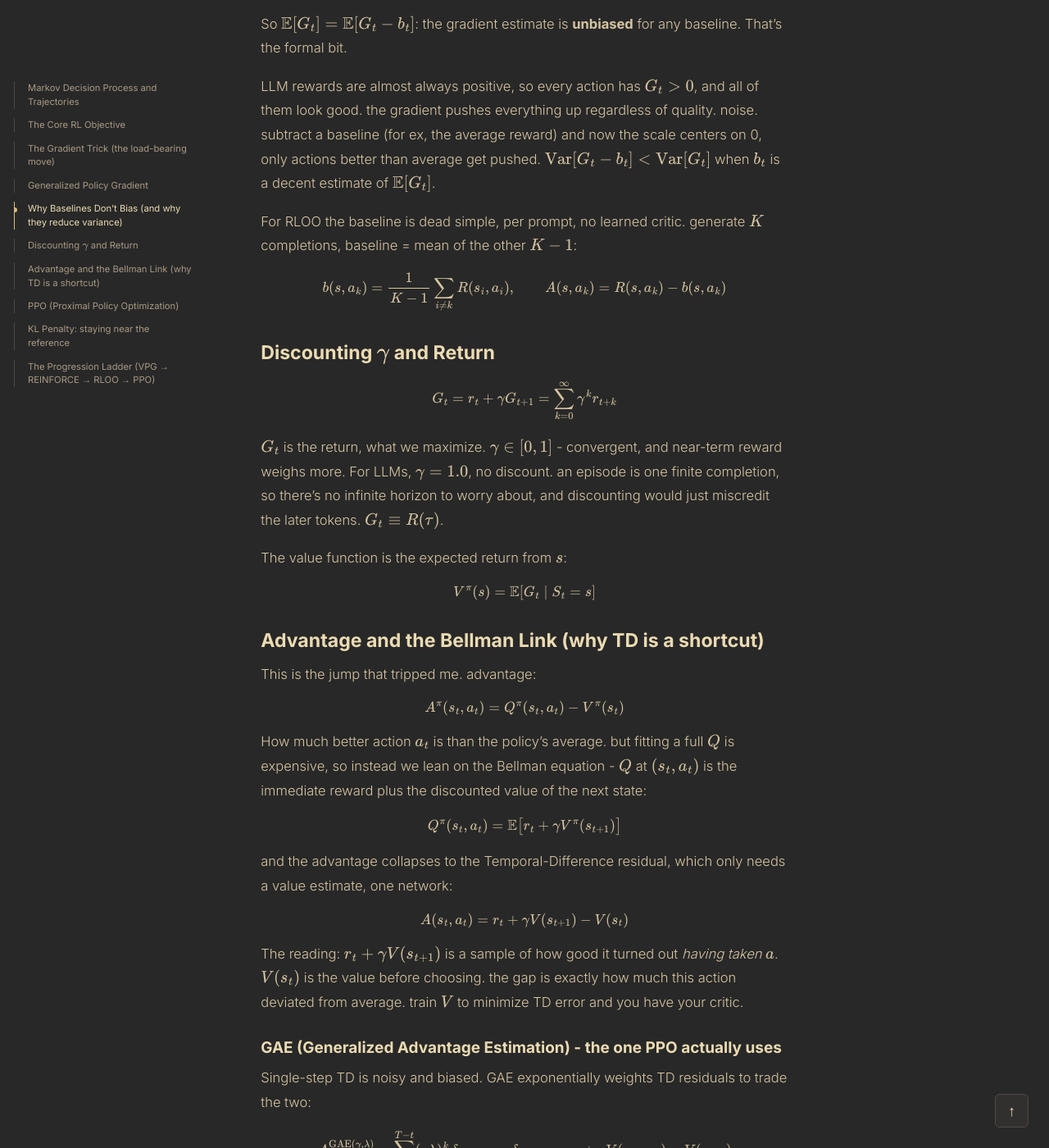
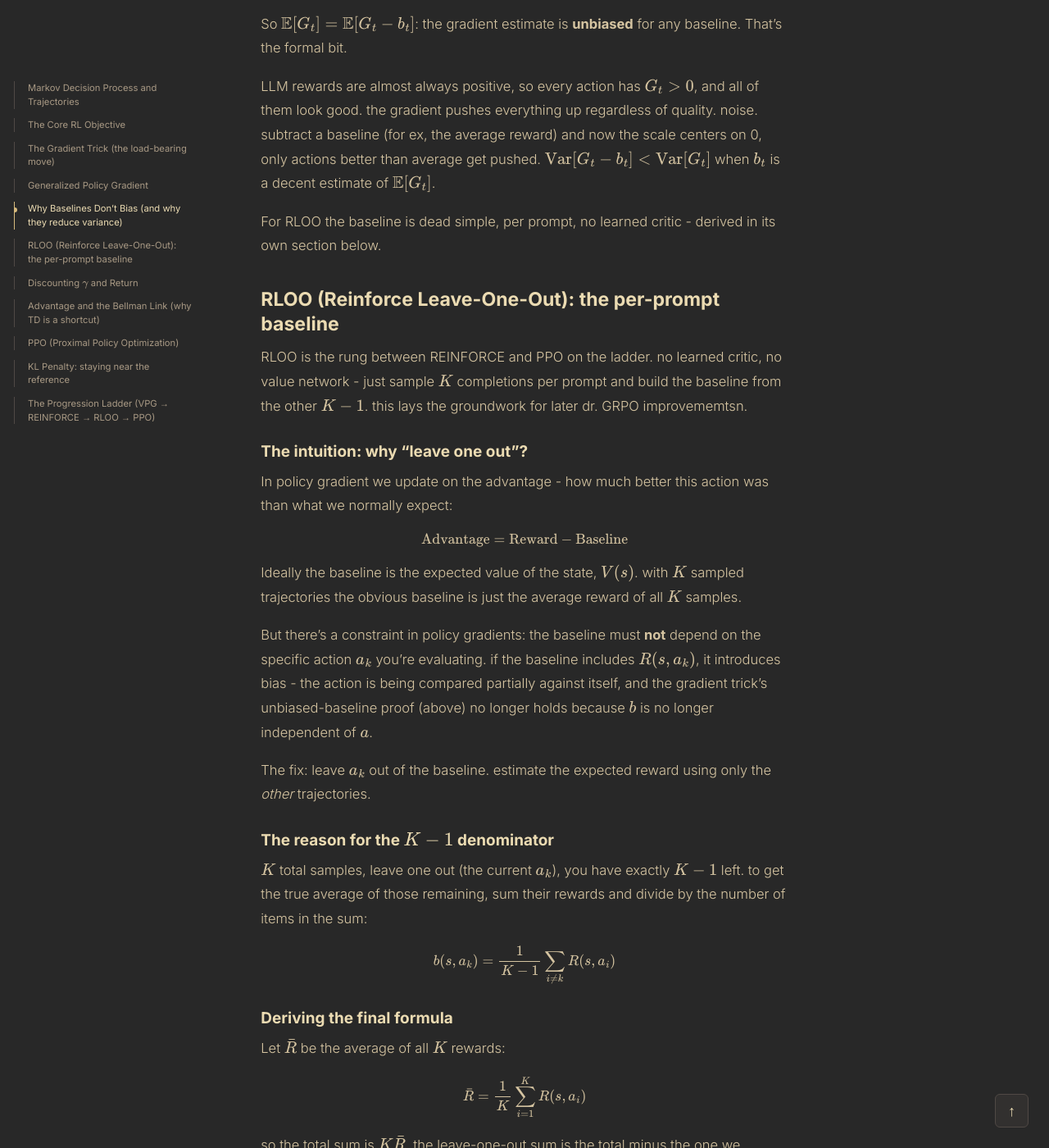
Before and after one commit to elrensmin/elrensmin.github.io, a Jekyll site: the page built from _writing/RL-notes.md, in a window 1280 px wide and 1400 px high, scrolled down 4026 px. Shown: the whole window at 82% size. Built offline with Jekyll 4.4.1, drawn with Linux system fonts in a browser that asks for light colours; some of the changed text lies outside the part shown.

Commit message:
rope notes

```diff
--- a/_writing/RL-notes.md
+++ b/_writing/RL-notes.md
@@ -5,7 +5,7 @@ description: rl basics notes for later recall
 tags: [RL, notes]
 ---
 
-I've mostly just pasted ny notes here so I didn't bother to change the eq number from my notes..
+I've mostly just pasted ny notes from reading [policy-gradients](https://rlhfbook.com/c/06-policy-gradients) here so I didn't bother to change the eq number from my notes..
 
 ## Markov Decision Process and Trajectories
 
@@ -126,9 +126,61 @@ So $\mathbb{E}[G_t] = \mathbb{E}[G_t - b_t]$: the gradient estimate is **unbiase
 
 LLM rewards are almost always positive, so every action has $G_t > 0$, and all of them look good. the gradient pushes everything up regardless of quality. noise. subtract a baseline (for ex, the average reward) and now the scale centers on 0, only actions better than average get pushed. $\mathrm{Var}[G_t - b_t] < \mathrm{Var}[G_t]$ when $b_t$ is a decent estimate of $\mathbb{E}[G_t]$.
 
-For RLOO the baseline is dead simple, per prompt, no learned critic. generate $K$ completions, baseline = mean of the other $K-1$:
+For RLOO the baseline is dead simple, per prompt, no learned critic - derived in its own section below.
 
-$$b(s, a_k) = \frac{1}{K-1}\sum_{i\ne k} R(s_i, a_i), \qquad A(s,a_k) = R(s,a_k) - b(s,a_k)$$
+## RLOO (Reinforce Leave-One-Out): the per-prompt baseline
+
+RLOO is the rung between REINFORCE and PPO on the ladder. no learned critic, no value network - just sample $K$ completions per prompt and build the baseline from the other $K-1$. this lays the groundwork for later dr. GRPO improvememtsn.
+
+### The intuition: why "leave one out"?
+
+In policy gradient we update on the advantage - how much better this action was than what we normally expect:
+
+$$\text{Advantage} = \text{Reward} - \text{Baseline}$$
+
+Ideally the baseline is the expected value of the state, $V(s)$. with $K$ sampled trajectories the obvious baseline is just the average reward of all $K$ samples.
+
+But there's a constraint in policy gradients: the baseline must **not** depend on the specific action $a_k$ you're evaluating. if the baseline includes $R(s, a_k)$, it introduces bias - the action is being compared partially against itself, and the gradient trick's unbiased-baseline proof (above) no longer holds because $b$ is no longer independent of $a$.
+
+The fix: leave $a_k$ out of the baseline. estimate the expected reward using only the *other* trajectories.
+
+### The reason for the $K-1$ denominator
+
+$K$ total samples, leave one out (the current $a_k$), you have exactly $K-1$ left. to get the true average of those remaining, sum their rewards and divide by the number of items in the sum:
+
+$$b(s,a_k) = \frac{1}{K-1} \sum_{i \neq k} R(s,a_i)$$
+
+### Deriving the final formula
+
+Let $\bar{R}$ be the average of all $K$ rewards:
+
+$$\bar{R} = \frac{1}{K} \sum_{i=1}^{K} R(s,a_i)$$
+
+so the total sum is $K\bar{R}$. the leave-one-out sum is the total minus the one we dropped:
+
+$$\sum_{i \neq k} R(s,a_i) = K \bar{R} - R(s,a_k)$$
+
+Plug into the advantage:
+
+$$A(s,a_k) = R(s,a_k) - \frac{1}{K-1} \left( K \bar{R} - R(s,a_k) \right)$$
+
+Distribute:
+
+$$A(s,a_k) = R(s,a_k) - \frac{K}{K-1}\bar{R} + \frac{1}{K-1}R(s,a_k)$$
+
+Factor $R(s,a_k)$ from the first and third terms:
+
+$$A(s,a_k) = R(s,a_k) \left( 1 + \frac{1}{K-1} \right) - \frac{K}{K-1}\bar{R}$$
+
+And $1 + \frac{1}{K-1} = \frac{K}{K-1}$, so:
+
+$$A(s,a_k) = \frac{K}{K-1} R(s,a_k) - \frac{K}{K-1} \bar{R}$$
+
+Factor out $\frac{K}{K-1}$:
+
+$$A(s,a_k) = \frac{K}{K-1} \left( R(s,a_k) - \frac{1}{K}\sum_{i=1}^{K} R(s,a_i) \right)$$
+
+That's the final form. the inner term is just $R(s,a_k) - \bar{R}$, the standard mean-baseline advantage, and $\frac{K}{K-1}$ is a constant scaler. so RLOO = REINFORCE-with-mean-baseline, rescaled. no critic, no extra network, one prompt's worth of samples is enough. the only cost is you need $K \ge 2$ completions per prompt, and variance drops as $K$ grows.
 
 ## Discounting $\gamma$ and Return
 
```
Also changed, not shown: _writing/RoPE-notes.md (added, +107 -0 lines), images/notes/rope-1.png (added).
